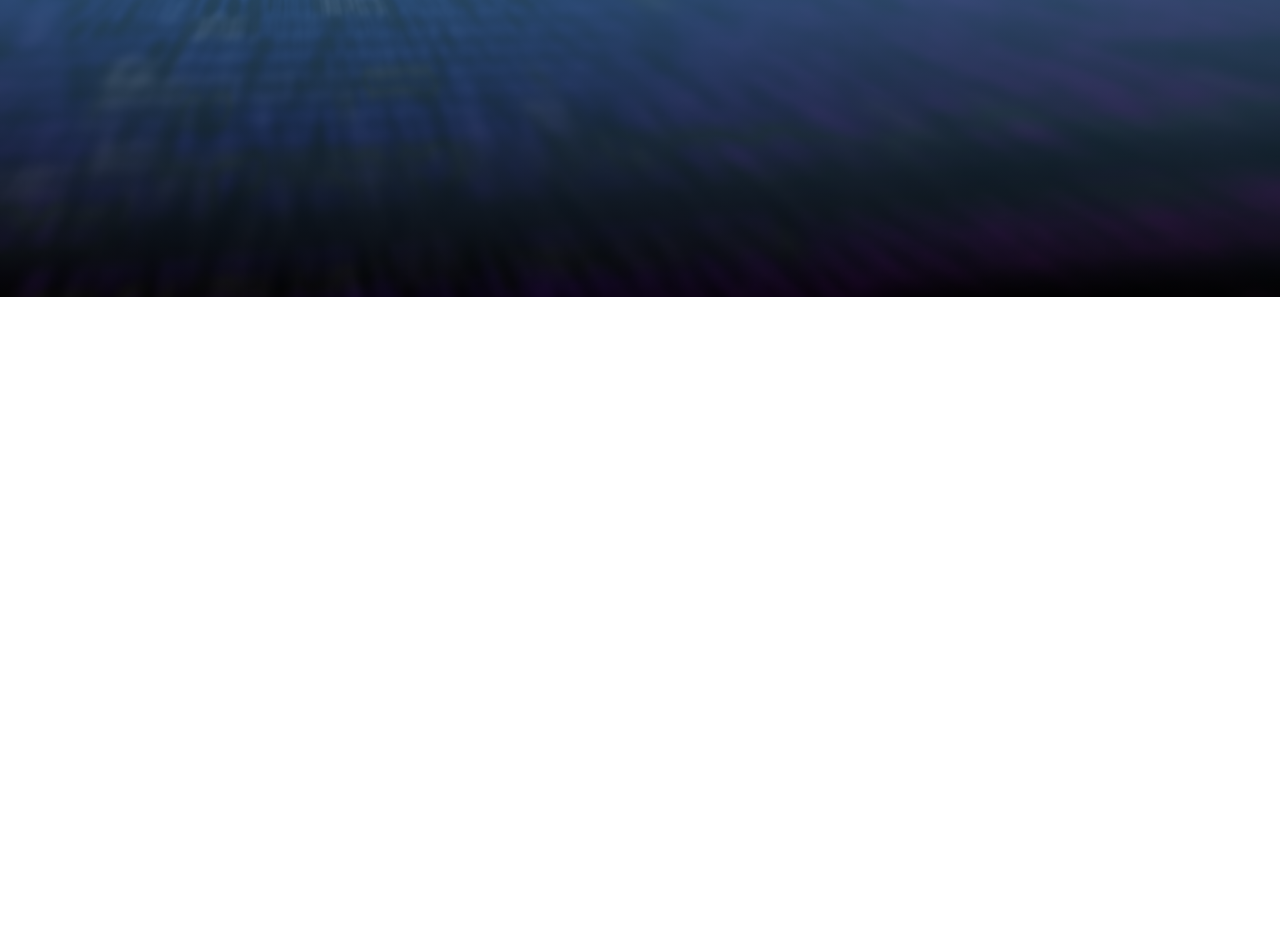
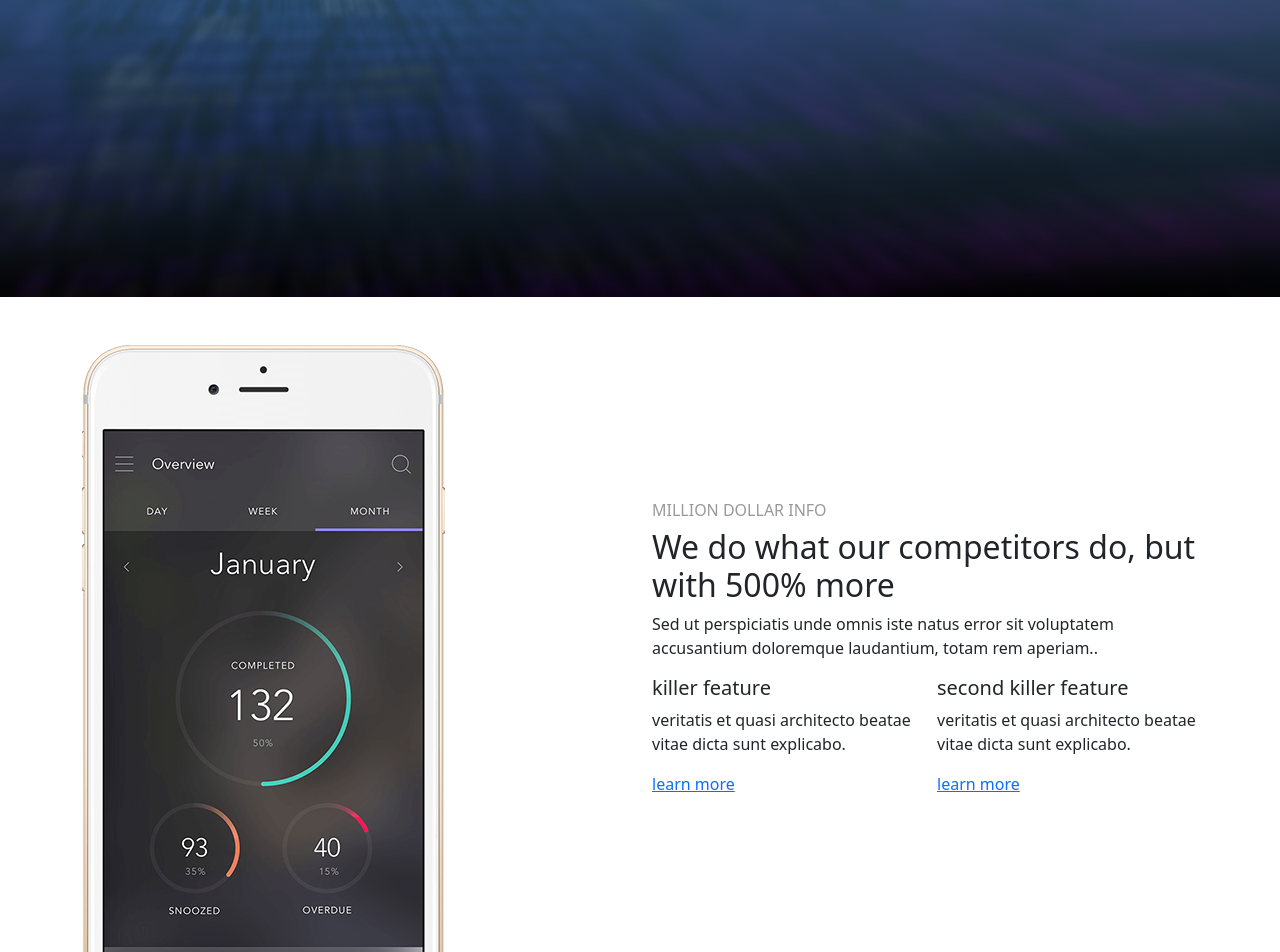
Before and after one commit to Julia-Bokoch/lab8, a plain HTML site: page index.html in a window 1280 px wide. Shown: the part 503-1455 px from the top of the page. Before the commit the page ends 800 px from the top, so only its background shows below. Drawn offline with nearby package versions, Linux system fonts and the light colour scheme.

Commit message:
Создание более подробного начального раздела

```diff
--- a/index.html
+++ b/index.html
@@ -34,7 +34,40 @@ and open the template in the editor.
 	    </div>
             </div>
         </section>
-        <section id="info--1"></section>
+        <section id="info--1">
+             <div class="container">
+	<div class="row pt-5 align-items-center">
+  	<div class="col d-none d-md-block align-self-end">
+     	<img src="img/phone.png" class="img-fluid"/>
+  	 </div>
+            <div class="col">
+    	<h6 class="text-uppercase text-black-40">
+      	million dollar info
+    	</h6>
+    	<h2>We do what our competitors do, but with 500% more</h2>
+ 	   <p>Sed ut perspiciatis unde omnis iste natus error
+    	sit voluptatem accusantium doloremque laudantium,
+    	totam rem aperiam..</p>
+            <div class="row">
+         <div class="d-none d-md-block col">
+  	<h5>killer feature</h5>
+   	<p>veritatis et quasi architecto beatae vitae
+   	dicta sunt explicabo.</p>
+   	<a href="#" class="d-block">learn more</a>
+	</div>
+	<div class="d-none d-lg-block col">
+   	<h5>second killer feature</h5>
+    	<p>veritatis et quasi architecto beatae vitae
+    	dicta sunt explicabo.</p>
+    	<a href="#" class="d-block">learn more</a>
+	</div>
+        </div>
+
+ 	</div>
+	</div>
+        </div>
+
+        </section>
         <section id="info--2"></section>
         <section id="info--3"></section>
         <section id="featured-on"></section>
--- a/style/style.css
+++ b/style/style.css
@@ -9,3 +9,6 @@
 .text-white-70 {
   color: rgba(255,255,255,0.7)
 }
+.text-black-40 {
+  color: rgba(0,0,0,0.4)
+}
```
Also changed, not shown: img/phone.png (added).
